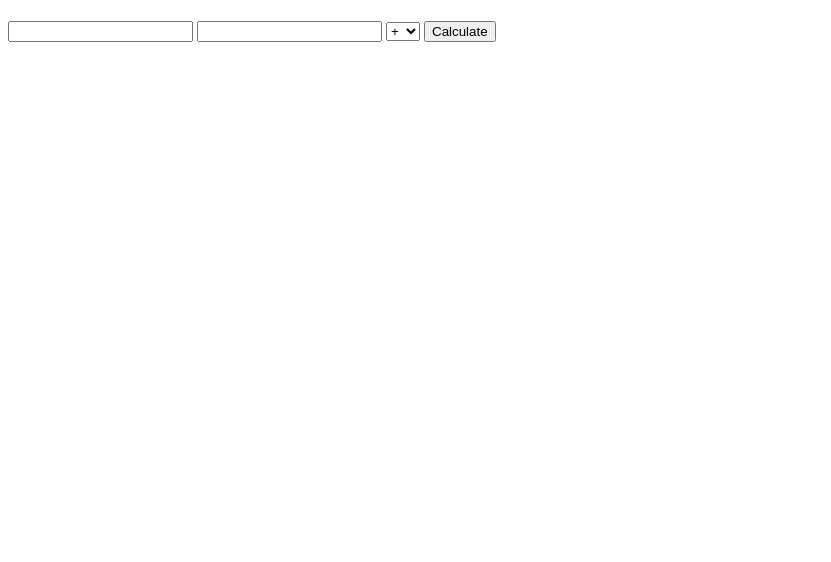
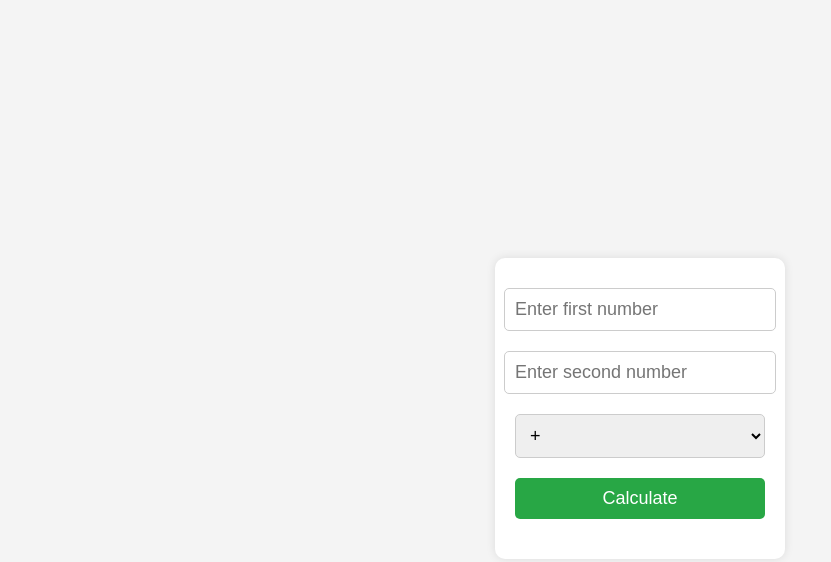
Before and after one commit to edisonedwin871/calculator-app, a plain HTML site: page index.html in a window 1280 px wide. Shown: the whole page, without its empty margins (0-831 px from the left). Drawn offline with Linux system fonts and the light colour scheme.

Commit message:
change the ui

```diff
--- a/index.html
+++ b/index.html
@@ -3,22 +3,83 @@
 <head>
     <meta charset="UTF-8">
     <meta name="viewport" content="width=device-width, initial-scale=1.0">
-    <title>Document</title>
+    <title>Vertical Calculator</title>
+    <style>
+        body {
+            display: flex;
+            justify-content: center;
+            align-items: center;
+            height: 100vh;
+            background-color: #f4f4f4;
+            font-family: Arial, sans-serif;
+        }
+        .calculator {
+            background: white;
+            padding: 20px;
+            border-radius: 10px;
+            box-shadow: 0 0 10px rgba(0, 0, 0, 0.1);
+            width: 250px;
+            display: flex;
+            flex-direction: column;
+            align-items: center;
+        }
+        input, select, button {
+            width: 100%;
+            padding: 10px;
+            margin: 10px 0;
+            font-size: 18px;
+            border-radius: 5px;
+            border: 1px solid #ccc;
+        }
+        button {
+            background-color: #28a745;
+            color: white;
+            border: none;
+            cursor: pointer;
+        }
+        button:hover {
+            background-color: #218838;
+        }
+        .result {
+            margin-top: 10px;
+            font-size: 20px;
+            font-weight: bold;
+        }
+    </style>
 </head>
 <body>
-    <h1 id="header"></h1>
-    <input type="text" id="digit1">
-    <input type="text" id="digit2">
-    <select id="operator">
-        <option value="+">+</option>
-        <option value="-">-</option>
-        <option value="*">*</option>
-        <option value="/">/</option>
-        <option value="%">%</option>
-    </select>
-    <button onclick="add()">Calculate</button>
-    <p id="answer"></p>
+    <div class="calculator">
+        <input type="number" id="num1" placeholder="Enter first number">
+        <input type="number" id="num2" placeholder="Enter second number">
+        <select id="operator">
+            <option value="+">+</option>
+            <option value="-">-</option>
+            <option value="*">×</option>
+            <option value="/">÷</option>
+        </select>
+        <button onclick="calculate()">Calculate</button>
+        <div class="result" id="result"></div>
+    </div>
 
-    <script src="assets/JS/script.js"></script>
+    <script>
+        function calculate() {
+            let num1 = parseFloat(document.getElementById('num1').value);
+            let num2 = parseFloat(document.getElementById('num2').value);
+            let operator = document.getElementById('operator').value;
+            let result;
+
+            if (isNaN(num1) || isNaN(num2)) {
+                result = "Please enter valid numbers";
+            } else {
+                switch (operator) {
+                    case '+': result = num1 + num2; break;
+                    case '-': result = num1 - num2; break;
+                    case '*': result = num1 * num2; break;
+                    case '/': result = num2 !== 0 ? (num1 / num2).toFixed(2) : "Cannot divide by zero"; break;
+                }
+            }
+            document.getElementById('result').textContent = result;
+        }
+    </script>
 </body>
 </html>
```
